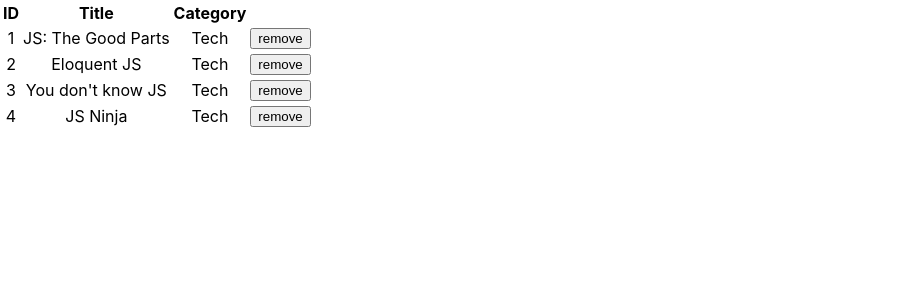
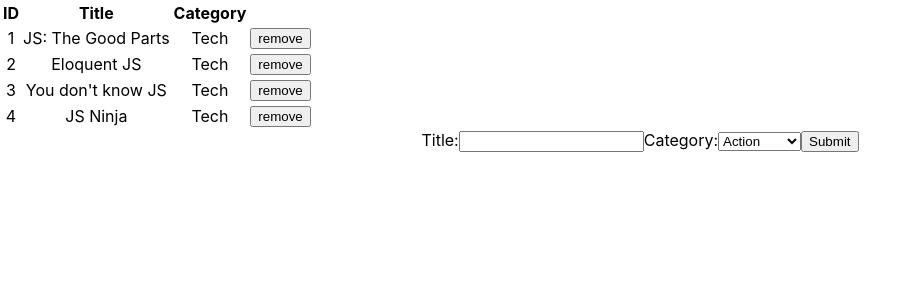
Before and after one commit to MauricioRobayo/react-redux-bookstore, a React (Create React App) app: page / in a window 1280 px wide. Shown: the top 300 px of the page, without its empty margins (0-918 px from the left). Built offline with nearby package versions, Linux system fonts and the light colour scheme.

Commit message:
feat: add BookForm container

```diff
--- a/src/components/App.js
+++ b/src/components/App.js
@@ -4,7 +4,7 @@ import { Provider } from 'react-redux'
 import BooksList from '../containers/BooksList'
 import reducers from '../reducers'
 
-// import BooksForm from '../containers/BooksForm';
+import BooksForm from '../containers/BooksForm'
 import './App.css'
 
 const store = createStore(reducers)
@@ -13,7 +13,7 @@ const App = () => (
   <Provider store={store}>
     <div className="App">
       <BooksList />
-      {/* <BooksForm /> */}
+      <BooksForm />
     </div>
   </Provider>
 )
--- /dev/null
+++ b/src/containers/BooksForm.js
@@ -0,0 +1,36 @@
+import React from 'react'
+import { connect } from 'react-redux'
+
+const bookCategories = [
+  'Action',
+  'Biography',
+  'History',
+  'Horror',
+  'Kids',
+  'Learning',
+  'Sci-Fi',
+]
+
+const BooksForm = () => {
+  return (
+    <form>
+      <label htmlFor="title">
+        Title:
+        <input type="text" name="title" id="title" />
+      </label>
+      <label htmlFor="category">
+        Category:
+        <select name="category" id="category">
+          {bookCategories.map(category => (
+            <option key={`book-category-${category}`} value={category}>
+              {category}
+            </option>
+          ))}
+        </select>
+      </label>
+      <input type="submit" />
+    </form>
+  )
+}
+
+export default connect()(BooksForm)
```
